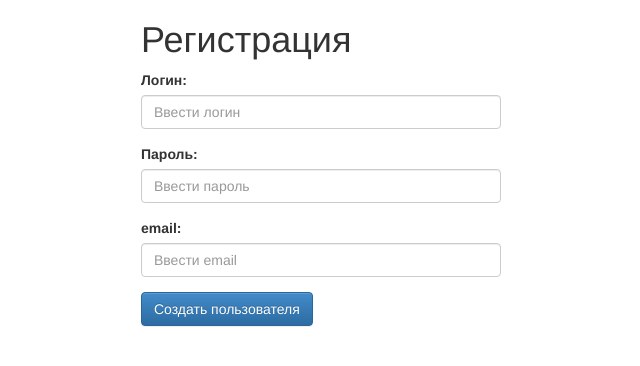
After one commit to Ankater/PythonDjango, a Django app: page /authentication/registration/ in a window 1280 px wide. The commit adds this page. Shown: the top 366 px of the page, without its empty margins (319-959 px from the left). Run offline with Django 3.2, Linux system fonts and the light colour scheme; the visitor is signed in with stand-in values (Sample User, id 1); some libraries are stand-ins or nearby versions.

Commit message:
created registration

```diff
--- a/authentication/urls.py
+++ b/authentication/urls.py
@@ -3,6 +3,6 @@ from authentication import views
 
 
 urlpatterns = patterns('',
-    url(r'^$', views.authorization, name='index')
-    url(r'^registration$', views.registration, name='index')
+    url(r'^$', views.authorization, name='index'),
+    url(r'^registration/$', views.registration, name='registration')
 )
--- a/authentication/views.py
+++ b/authentication/views.py
@@ -6,12 +6,18 @@ from django.template import RequestContext, loader
 from django.contrib.auth import authenticate, login
 from django import forms
 from django.http import HttpResponseRedirect
+from django.contrib.auth.models import User
+import time
 
 
 class authorizationForm(forms.Form):
     username = forms.CharField(label=u'Логин',widget=forms.TextInput(attrs ={'size': 30, 'title': 'Логин', 'class': 'form-control', 'id': 'inputLogin', 'placeholder': 'Ввести логин'}))
     password = forms.CharField(label=u'Пароль',widget=forms.PasswordInput(attrs ={'size': 30, 'title': 'Пароль', 'class': 'form-control', 'id': 'inputLogin', 'placeholder': 'Ввести пароль'}))
 
+class registrationForm(forms.Form):
+    username = forms.CharField(label=u'Логин',widget=forms.TextInput(attrs ={'size': 30, 'title': 'Логин', 'class': 'form-control', 'id': 'inputLogin', 'placeholder': 'Ввести логин'}))
+    password = forms.CharField(label=u'Пароль',widget=forms.PasswordInput(attrs ={'size': 30, 'title': 'Пароль', 'class': 'form-control', 'id': 'inputPassword', 'placeholder': 'Ввести пароль'}))
+    email = forms.CharField(label=u'email',widget=forms.TextInput(attrs ={'size': 30, 'title': 'email', 'class': 'form-control', 'id': 'inputEmail', 'placeholder': 'Ввести email'}))
 
 
 def authorization(request):
@@ -48,7 +54,21 @@ def registration(request):
         print "---------------------Не авторизован---------------------------"
         return HttpResponseRedirect('/authentication/')
     else:
-        print "---------------------Авторизован---------------------------"
-        t = loader.get_template('main/index.html')
-        c = RequestContext(request)
-        return HttpResponse(t.render(c))
+
+        if request.method == 'POST': # If the form has been submitted...
+            form = registrationForm(request.POST) # A form bound to the POST data
+            if form.is_valid(): # All validation rules pass
+                username = form.cleaned_data['username']
+                password = form.cleaned_data['password']
+                email = form.cleaned_data['email']
+
+                user = User.objects.create_user(username, email, password)
+                user.save()
+                print "---------------------Пользователь создан---------------------------"
+                return render(request, 'authentication/congratulationRegistration.html')
+                time.sleep( 5 )
+                return HttpResponseRedirect('/')
+                print "!!!!!!!!!!!!!!!!!!!!!!!5!!!!!!!!!!!!!!!!!!!!!!"
+        else:
+            form = registrationForm() # An unbound form
+            return render(request, 'authentication/registration.html', {'form': form,})
--- /dev/null
+++ b/templates/authentication/registration.html
@@ -0,0 +1,47 @@
+{% load static from staticfiles %}
+<!DOCTYPE html>
+<html lang="en">
+  <head>
+    <meta charset="utf-8">
+    <meta http-equiv="X-UA-Compatible" content="IE=edge">
+    <meta name="viewport" content="width=device-width, initial-scale=1">
+    <title>Регистрация</title>
+
+    <!-- Bootstrap -->
+    <link href="{% static "css/bootstrap.min.css" %}" rel="stylesheet">
+    <link href="{% static "css/bootstrap-theme.min.css" %}" rel="stylesheet">
+
+    <!-- HTML5 Shim and Respond.js IE8 support of HTML5 elements and media queries -->
+    <!-- WARNING: Respond.js doesn't work if you view the page via file:// -->
+    <!--[if lt IE 9]>
+      <script src="https://oss.maxcdn.com/libs/html5shiv/3.7.0/html5shiv.js"></script>
+      <script src="https://oss.maxcdn.com/libs/respond.js/1.4.2/respond.min.js"></script>
+    <![endif]-->
+  </head>
+  <body>
+  	<div class="container">
+  	<div class="row">
+        <div class="col-xs-6 col-md-4"></div>
+        <div class="col-xs-6 col-md-4">
+        	<h1>Регистрация</h1>
+	    	<form action="" method="post">{% csrf_token %}
+			{% for field in form %}
+			    <div class="form-group">
+			        {{ field.label_tag }} {{ field }}
+			    </div>
+			{% endfor %}
+		  	<button type="submit" class="btn btn-primary">Создать пользователя</button>
+		</form>
+        </div>
+        <div class="col-xs-6 col-md-4"></div>
+    </div>
+
+	</div>
+
+
+    <!-- jQuery (necessary for Bootstrap's JavaScript plugins) -->
+    <script src="{% static "js/jquery-1.11.0.min.js" %}"></script>
+    <!-- Include all compiled plugins (below), or include individual files as needed -->
+    <script src="{% static "js/bootstrap.min.js" %}"></script>
+  </body>
+</html>
--- a/templates/main/index.html
+++ b/templates/main/index.html
@@ -34,7 +34,7 @@
                       <ul class="nav navbar-nav">
                         <li class="active"><a href="#">Home</a></li>
                         <li><a href="#about">About</a></li>
-                        <li><a href="#contact">Создать нового пользователя</a></li>
+                        <li><a href="/authentication/registration/">Создать нового пользователя</a></li>
                       </ul>
                     </div><!--/.nav-collapse -->
                 </div>
```
Also changed, not shown: main/views.py (+6 -3 lines), templates/authentication/congratulationRegistration.html (added, +44 -0 lines), 5 other files.
